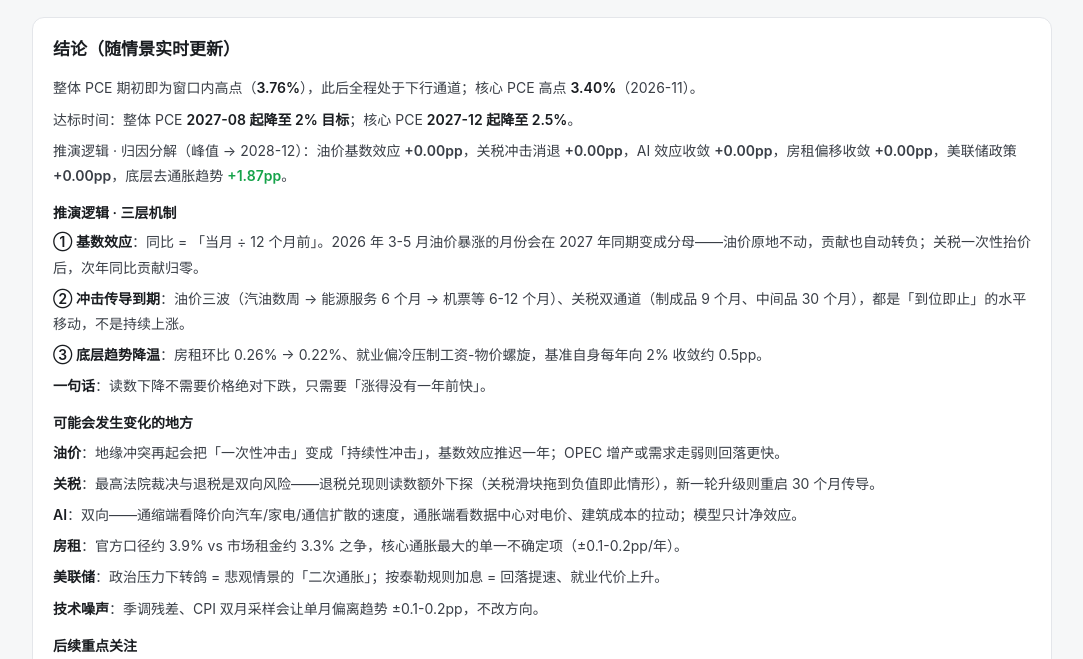
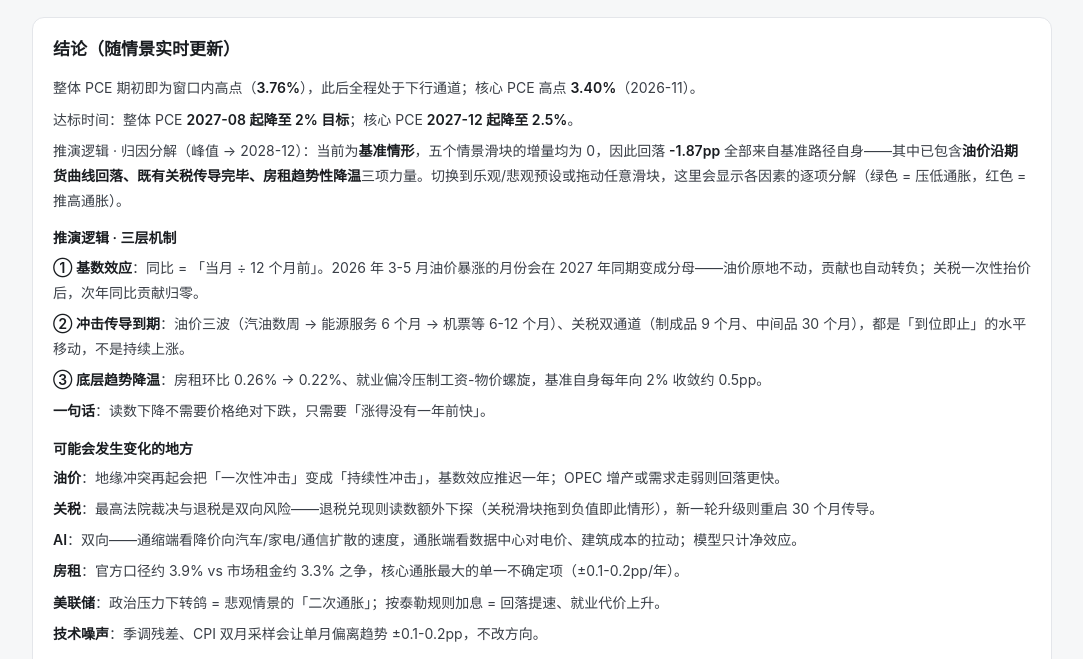
Before and after one commit to gsy1005/inflation-lab, a plain HTML site: page index.html in a window 1280 px wide. Shown: the part 96-755 px from the top of the page, without its empty margins (98-1181 px from the left). Drawn offline with Linux system fonts and the light colour scheme.

Commit message:
fix base-case attribution display

```diff
--- a/index.html
+++ b/index.html
@@ -443,7 +443,16 @@
       var cls = pp2[1] >= 0.005 ? "down" : (pp2[1] <= -0.005 ? "up" : "");
       return pp2[0] + ' <span class="drv ' + cls + '">' + pp(pp2[1]) + '</span>';
     }).join("，");
-    var s3 = "推演逻辑 · 归因分解（峰值 → 2028-12）：" + drivers + "。";
+    var isBase = state.oilMode === "curve" && Math.abs(state.tariff) < 1e-9 && Math.abs(state.ai) < 1e-9 &&
+                 Math.abs(state.rent) < 1e-9 && state.fed === 0;
+    var baseDrop = c0Note();
+    function c0Note(){
+      var c0b = BASE.pce[pk], c1b = BASE.pce[25];
+      return (c0b - c1b).toFixed(2);
+    }
+    var s3 = isBase
+      ? "推演逻辑 · 归因分解（峰值 → 2028-12）：当前为<b>基准情形</b>，五个情景滑块的增量均为 0，因此回落 <b>-" + baseDrop + "pp</b> 全部来自基准路径自身——其中已包含<b>油价沿期货曲线回落、既有关税传导完毕、房租趋势性降温</b>三项力量。切换到乐观/悲观预设或拖动任意滑块，这里会显示各因素的逐项分解（绿色 = 压低通胀，红色 = 推高通胀）。"
+      : "推演逻辑 · 归因分解（峰值 → 2028-12）：" + drivers + "。（相对基准路径的边际贡献）";
     var mech = [
       "<b>① 基数效应</b>：同比 = 「当月 ÷ 12 个月前」。2026 年 3-5 月油价暴涨的月份会在 2027 年同期变成分母——油价原地不动，贡献也自动转负；关税一次性抬价后，次年同比贡献归零。",
       "<b>② 冲击传导到期</b>：油价三波（汽油数周 → 能源服务 6 个月 → 机票等 6-12 个月）、关税双通道（制成品 9 个月、中间品 30 个月），都是「到位即止」的水平移动，不是持续上涨。",
```
